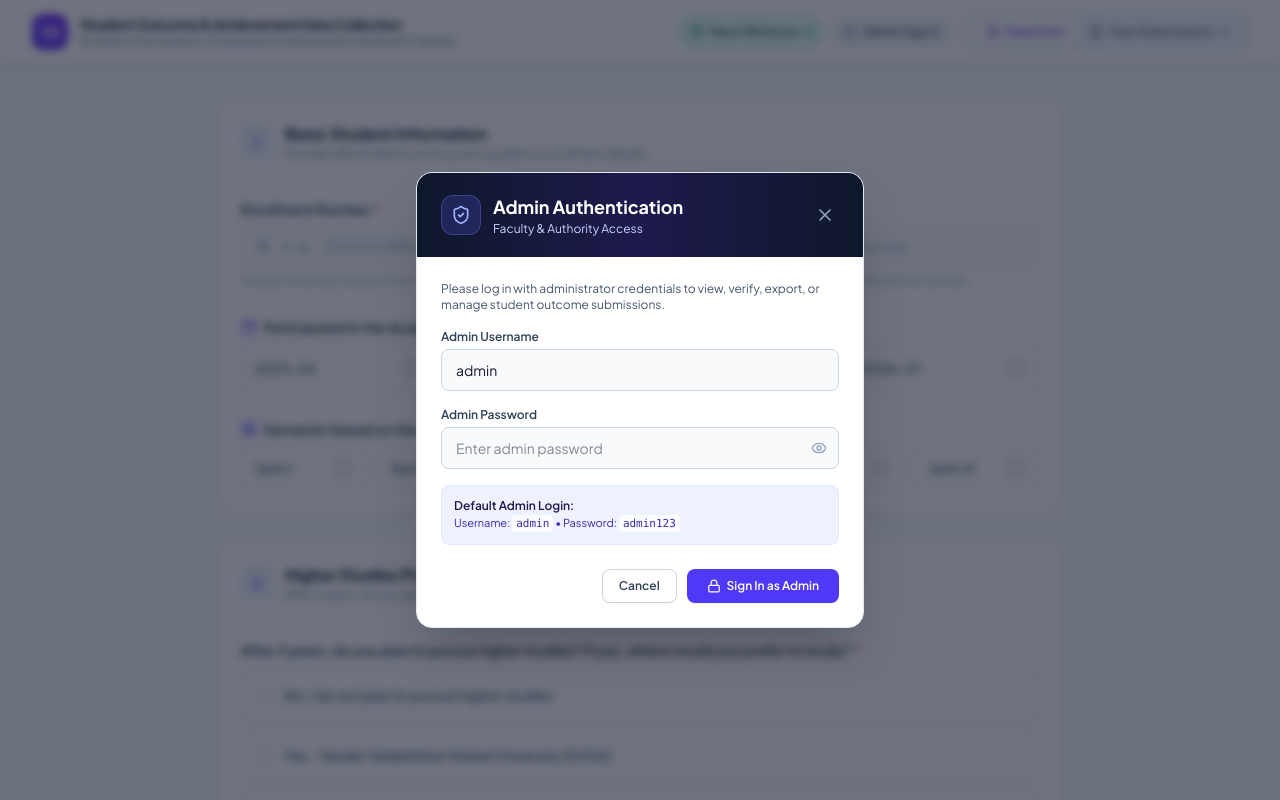
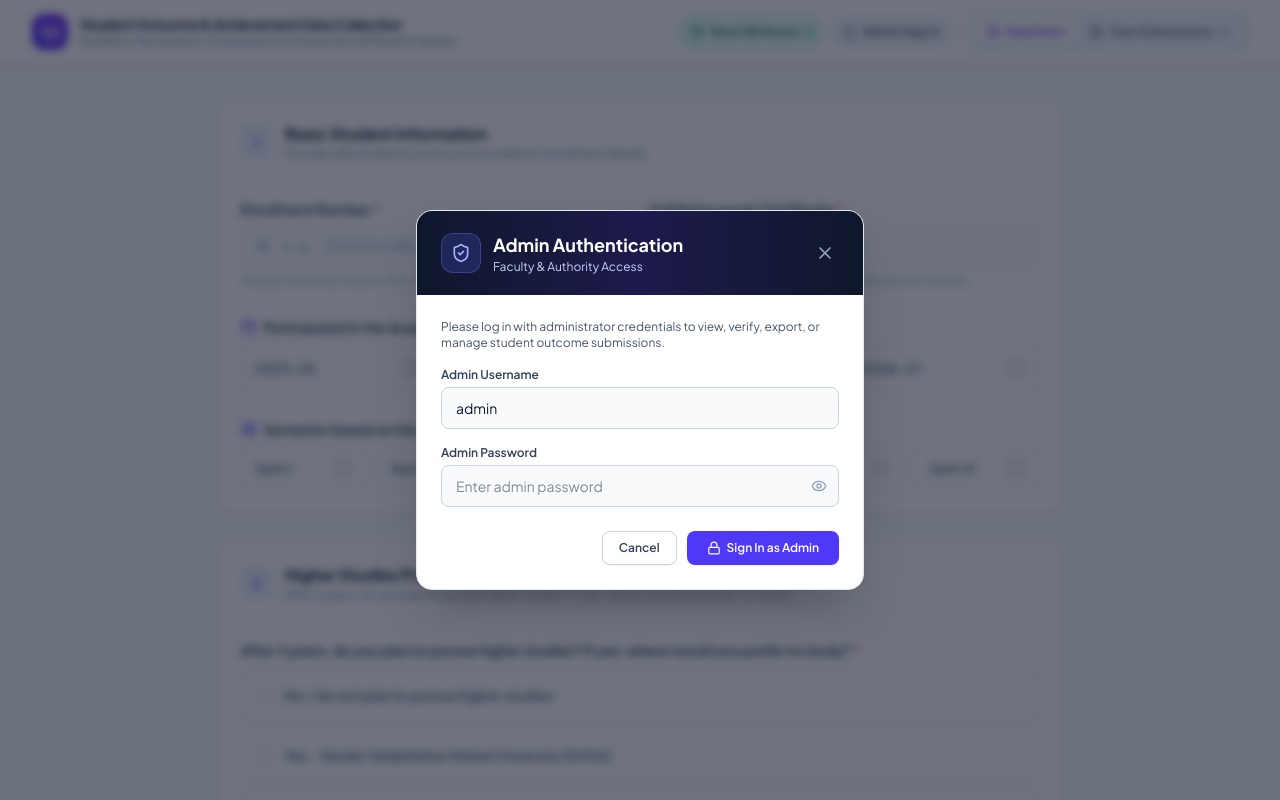
Before and after one commit to KrupaPanchal/Student-Outcome, a React (Vite) app: page / in a window 1280 px wide. Both pictures are taken after a click on the button "Admin Sign In". Shown: the top 800 px of the page. Built offline with nearby package versions, Linux system fonts and the light colour scheme; no server answers.

Commit message:
Update UI and Fix Alignment

```diff
--- a/src/components/AdminLoginModal.tsx
+++ b/src/components/AdminLoginModal.tsx
@@ -119,12 +119,7 @@ export const AdminLoginModal: React.FC<AdminLoginModalProps> = ({
             </div>
           </div>
 
-          <div className="p-3 rounded-lg bg-indigo-50 border border-indigo-100 text-indigo-900 text-xs">
-            <div className="font-semibold text-indigo-950 mb-0.5">Default Admin Login:</div>
-            <div className="text-[11px] text-indigo-800">
-              Username: <code className="bg-white/80 px-1 py-0.5 rounded font-mono">admin</code> &bull; Password: <code className="bg-white/80 px-1 py-0.5 rounded font-mono">admin123</code>
-            </div>
-          </div>
+
 
           <div className="pt-2 flex justify-end gap-2.5">
             <button
--- a/src/components/BasicInfoSection.tsx
+++ b/src/components/BasicInfoSection.tsx
@@ -75,7 +75,7 @@ export const BasicInfoSection: React.FC<BasicInfoSectionProps> = ({
               id="fullname-input"
               value={fullName}
               onChange={(e) => setFullName(e.target.value)}
-              placeholder="e.g. Patel Krupa Rameshchandra"
+              placeholder="e.g. Shah Priya Rajeshbhai"
               required
               className="w-full pl-10 pr-3.5 py-2.5 bg-slate-50/50 border border-slate-200 rounded-lg text-sm text-slate-900 placeholder-slate-400 focus:outline-hidden focus:border-indigo-500 focus:ring-2 focus:ring-indigo-500/20 transition-all capitalize"
             />
```
